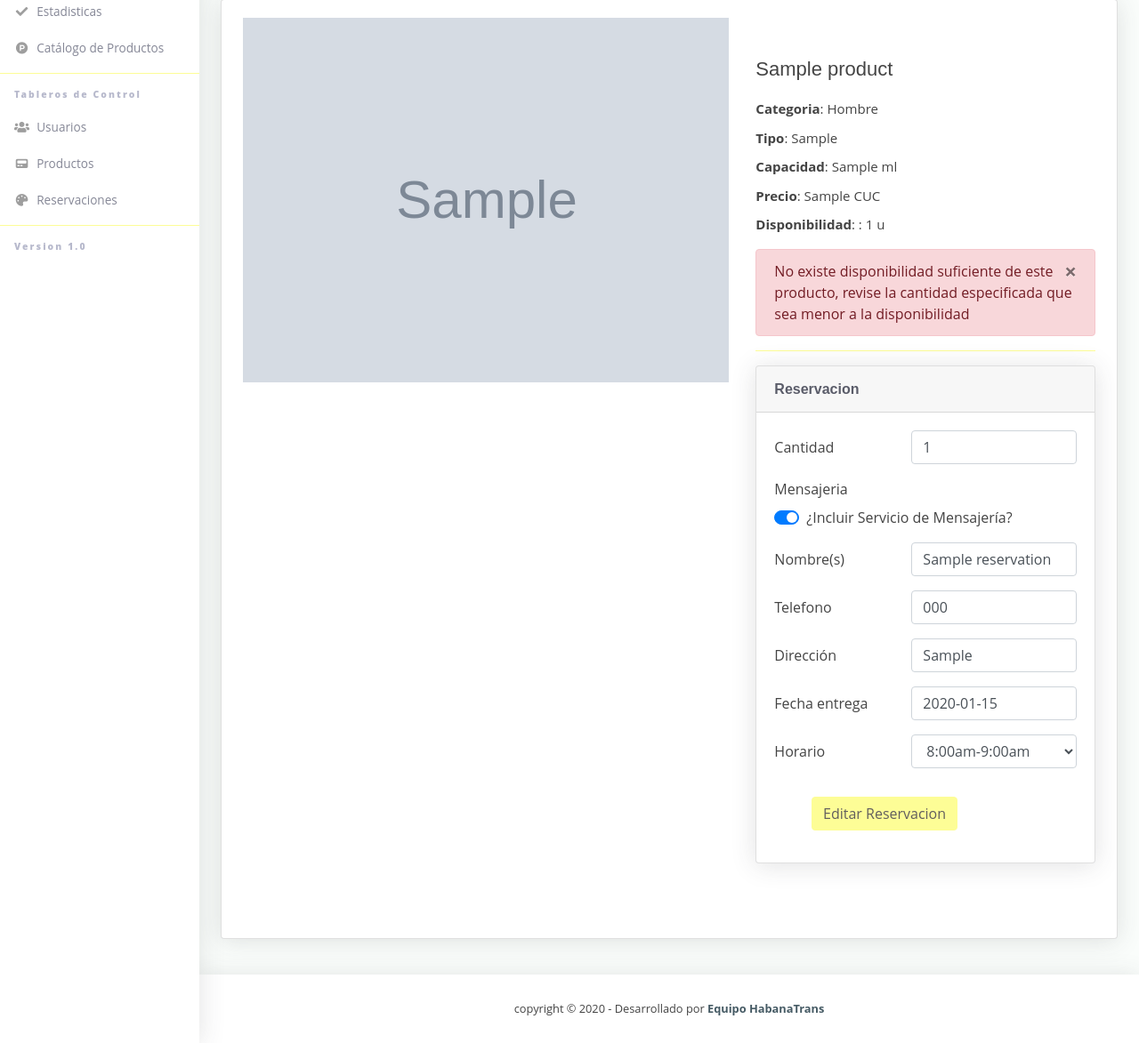
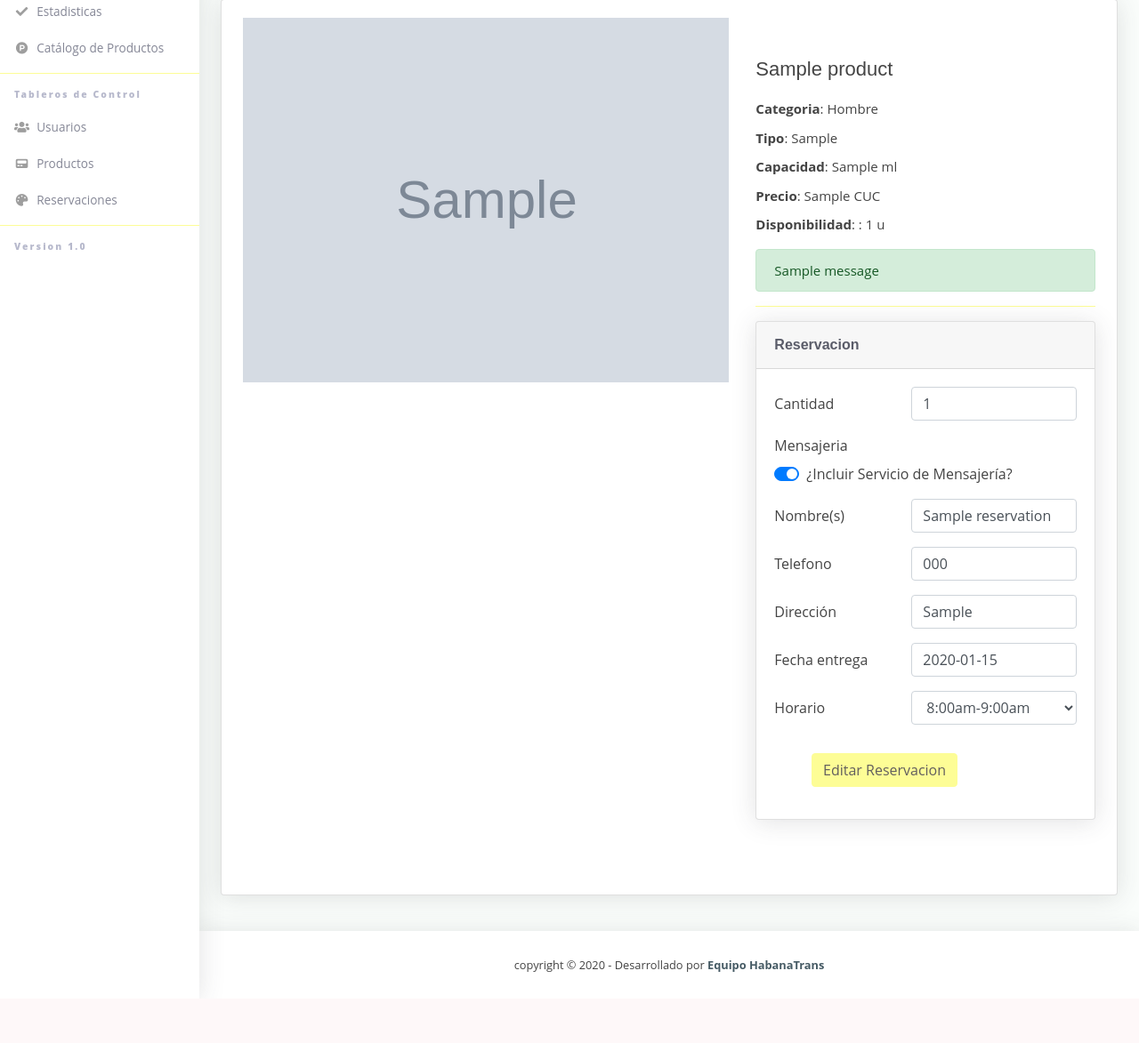
Before and after one commit to pemiro91/fragancia_habana, a Django app: page /edit_reservation/1 in a window 1280 px wide. Shown: the part 177-1350 px from the top of the page at 89% size. After the commit the page ends 1277 px from the top, so only its background shows below. Run offline with Django 3.2, Linux system fonts and the light colour scheme; a user stored in the database is signed in; tables that the repository leaves empty hold one stand-in row (values such as "Sample post"); grey boxes marked "Sample" are stand-in pictures; one stand-in notice (Sample message) is shown; some libraries are stand-ins or nearby versions.

Commit message:
Update Edit Reservation

```diff
--- a/fragancia/views.py
+++ b/fragancia/views.py
@@ -603,7 +603,7 @@ def edit_reservation(request, id_reservation=None):
                 if int(cantidad_reservada) > reservation.cantidad_producto:
                     value_add = int(cantidad_reservada) - reservation.cantidad_producto
                     value_real = reservation.producto.cantidad_disponible - value_add
-                elif int(cantidad_reservada) < reservation.cantidad_producto:
+                elif int(cantidad_reservada) <= reservation.cantidad_producto:
                     value_sus = reservation.cantidad_producto - int(cantidad_reservada)
                     value_real = reservation.producto.cantidad_disponible + value_sus
                 if request.POST.get('switchMessenger'):
@@ -626,10 +626,12 @@ def edit_reservation(request, id_reservation=None):
                     )
 
                 Product.objects.filter(pk=reservation.producto.id).update(cantidad_disponible=value_real)
+                messages.success(request, 'Reserva editada satisfactoriamente')
                 return HttpResponseRedirect(reverse('edit_reservation', args=(id_reservation,)))
 
-            elif int(cantidad_reservada) > reservation.producto.cantidad_disponible:
-                messages.error(request, 'La cantidad proporcionada es mayor que la disponible')
+            elif reservation.producto.cantidad_disponible == 0:
+                messages.warning(request, 'La cantidad proporcionada es mayor que la disponible')
+                return HttpResponseRedirect(reverse('edit_reservation', args=(id_reservation,)))
         context = {'reservation': reservation, 'value_real': value_real}
         return render(request, 'fragancia/editar_reservacion.html', context)
     return redirect('login')
--- a/templates/fragancia/editar_reservacion.html
+++ b/templates/fragancia/editar_reservacion.html
@@ -57,13 +57,12 @@
 
                             </ul>
                             {% if messages %}
+                              <ul class="messages">
                                 {% for message in messages %}
-                                    <div class="alert alert-danger">
-                                        <a class="close" href="#" data-dismiss="alert">×</a>
-                                        No existe disponibilidad suficiente de este producto,
-                                        revise la cantidad especificada que sea menor a la disponibilidad
-                                    </div>
+                                  <div class="alert {% if message.tags %}alert-{{ message.tags }}{% endif %}"
+                                         role="alert">{{ message }}</div>
                                 {% endfor %}
+                              </ul>
                             {% endif %}
                             <hr id="nav_divider" class="sidebar-divider">
                             <div class="card mb-4">
```
